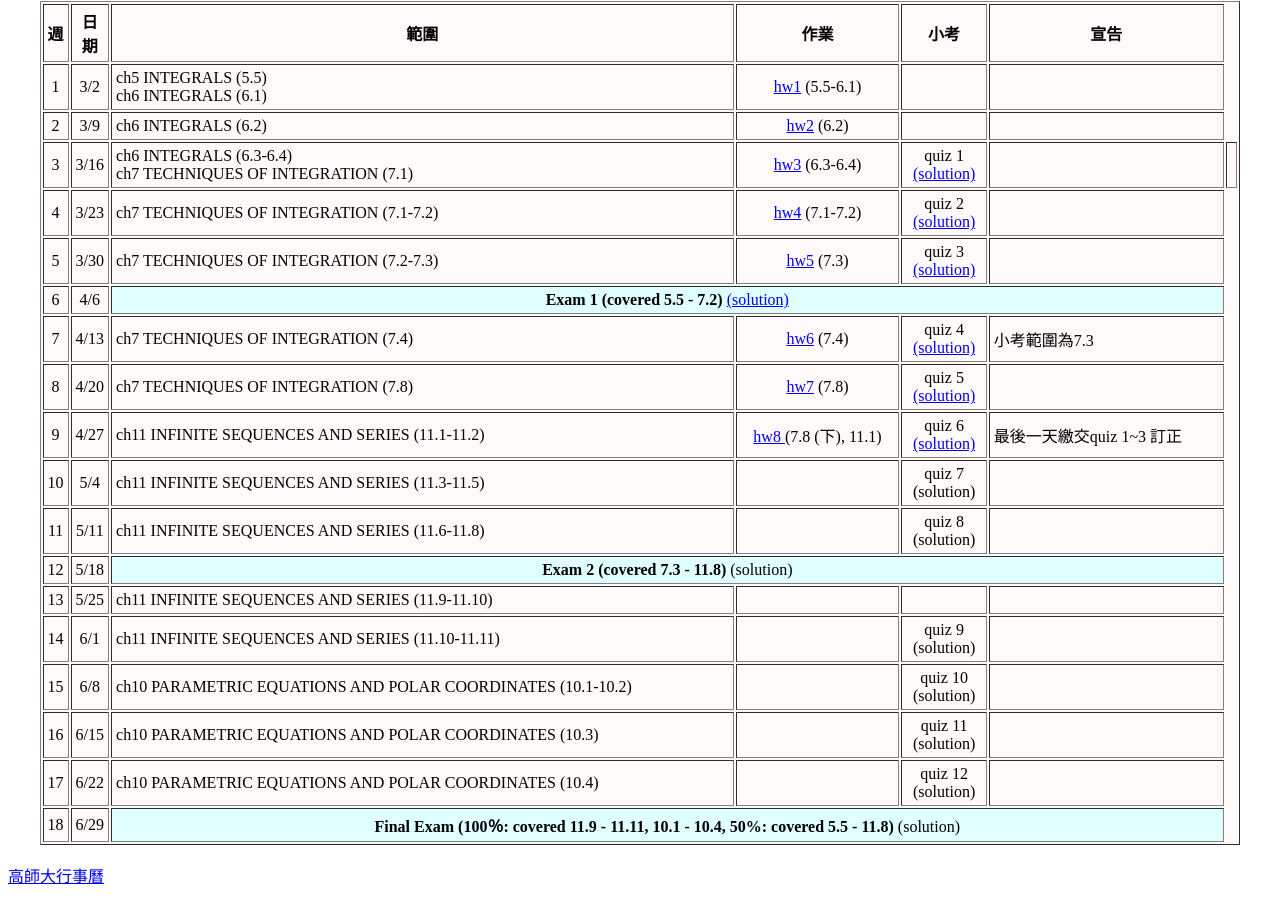
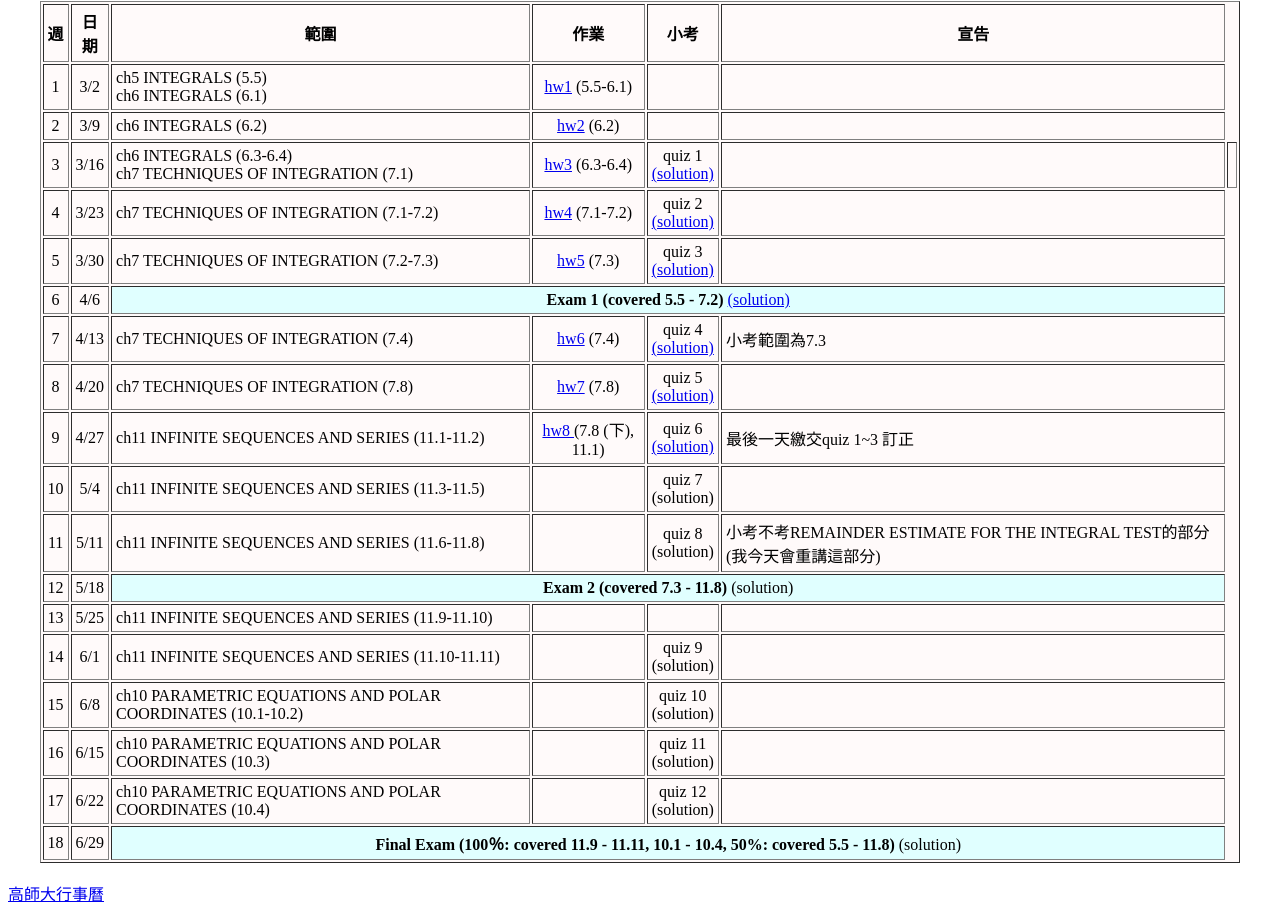
Before and after one commit to jeanyeh/jeanyeh.github.io, a plain HTML site: page calculus/108-2/2020sCalculus.html in a window 1280 px wide. Shown: the part 490-1403 px from the top of the page. Drawn offline with Linux system fonts and the light colour scheme.

Commit message:
Update 2020sCalculus.html

```diff
--- a/calculus/108-2/2020sCalculus.html
+++ b/calculus/108-2/2020sCalculus.html
@@ -186,7 +186,7 @@ ch7 TECHNIQUES OF INTEGRATION (7.1)</td>
 <td><a href="hw.pdf">  </a><br> <a href="hw_ans.pdf">  </a></td>
 <td>quiz 8
   <br><!a href="quiz8_sol.pdf">(solution)</a></td>
-<td align="left">  </td>
+<td align="left">小考不考REMAINDER ESTIMATE FOR THE INTEGRAL TEST的部分(我今天會重講這部分)</td>
 </tr>
 
 
```
